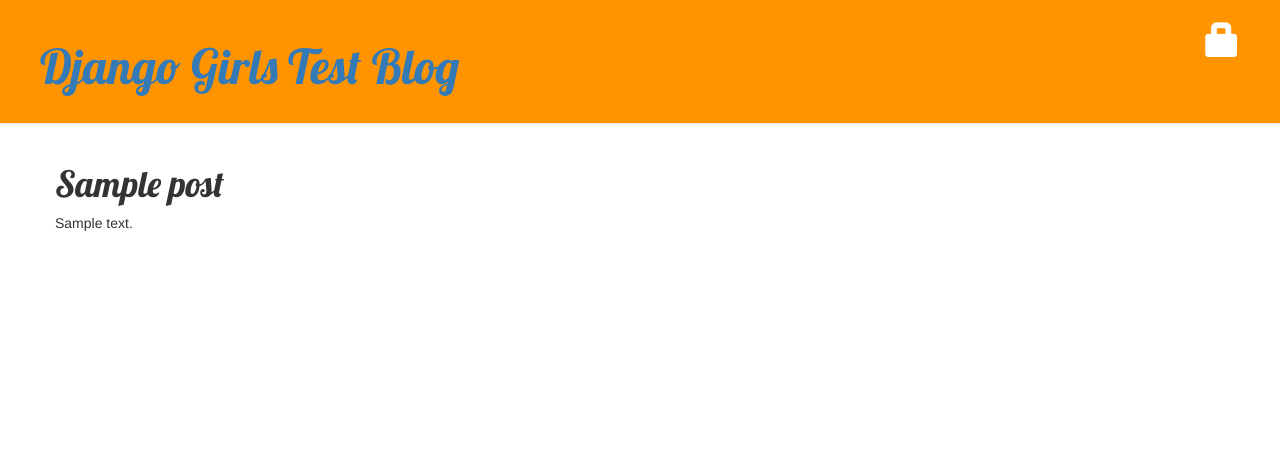
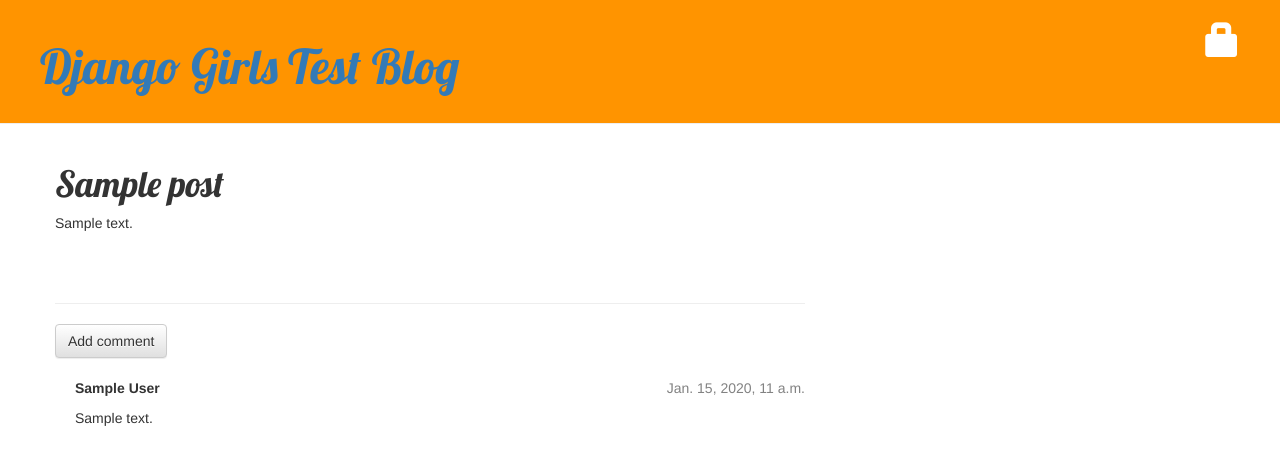
Before and after one commit to szendrei/my-first-blog, a Django app: page /post/1/ in a window 1280 px wide. Shown: the top 465 px of the page. Run offline with Django 3.2, Linux system fonts and the light colour scheme; tables that the repository leaves empty hold one stand-in row (values such as "Sample post"); some libraries are stand-ins or nearby versions.

Commit message:
Added comment model and views, comment approve, remove and user authentication.

```diff
--- a/blog/admin.py
+++ b/blog/admin.py
@@ -1,4 +1,5 @@
 from django.contrib import admin
-from .models import Post
+from .models import Post, Comment
 
 admin.site.register(Post)
+admin.site.register(Comment)
--- a/blog/models.py
+++ b/blog/models.py
@@ -12,5 +12,22 @@
 		self.published_date = timezone.now()
 		self.save()
 
+	def approved_comments(self):
+		return self.comments.filter(approved_comment=True)
+
 	def __str__(self):
 		return self.title
+
+class Comment(models.Model):
+	post = models.ForeignKey('blog.Post', related_name='comments')
+	author = models.CharField(max_length=200)
+	text = models.TextField()
+	created_date = models.DateTimeField(default=timezone.now)
+	approved_comment = models.BooleanField(default=False)
+
+	def approve(self):
+		self.approved_comment = True
+		self.save()
+
+	def __str__(self):
+		return self.text
--- a/blog/static/css/blog.css
+++ b/blog/static/css/blog.css
@@ -50,3 +50,7 @@
 	float: right;
 	margin: 2px;
 }
+
+.comment {
+	margin: 20px 0px 20px 20px;
+}
--- a/blog/templates/blog/post_detail.html
+++ b/blog/templates/blog/post_detail.html
@@ -16,4 +16,23 @@
 		<h1>{{ post.title }}</h1>
 		<p>{{ post.text|linebreaks }}</p>
 	</div>
+	<hr>
+	<a class="btn btn-default" href="{% url 'add_comment_to_post' pk=post.pk %}">Add comment</a>
+	{% for comment in post.comments.all %}
+		{% if user.is_authenticated or comment.approved_comment %}
+			<div class="comment">
+				<div class="date">
+					{{ comment.created_date }}
+					{% if not comment.approved_comment %}
+						<a class="btn btn-default" href="{% url 'comment_remove' pk=comment.pk %}"><span class="glyphicon glyphicon-remove"></span></a>
+						<a class="btn btn-default" href="{% url 'comment_approve' pk=comment.pk %}"><span class="glyphicon glyphicon-ok"></span></a>
+					{% endif %}
+				</div>
+				<p><strong>{{ comment.author }}</strong></p>
+				<p>{{ comment.text|linebreaks }}</p>
+			</div>
+		{% endif %}
+	{% empty %}
+		<p>No comments here yet. :(</p>
+	{% endfor %}
 {% endblock %}
--- a/blog/templates/blog/post_list.html
+++ b/blog/templates/blog/post_list.html
@@ -8,6 +8,7 @@
 			</div>
 			<h1><a href="{% url 'post_detail' pk=post.pk %}">{{ post.title }}</a></h1>
 			<p>{{ post.text|linebreaks }}</p>
+			<a href="{% url 'blog.views.post_detail' pk=post.pk %}">Comments: {{ post.approved_comments.count }}</a>
 		</div>
 	{% endfor %}
 {% endblock %}
--- a/blog/urls.py
+++ b/blog/urls.py
@@ -9,4 +9,7 @@
 	url(r'^drafts/$', views.post_draft_list, name='post_draft_list'),
 	url(r'^post/(?P<pk>[0-9]+)/publish/$', views.post_publish, name="post_publish"),
 	url(r'^post/(?P<pk>[0-9]+)/remove/$', views.post_remove, name="post_remove"),
+	url(r'^post/(?P<pk>[0-9]+)/comment/$', views.add_comment_to_post, name="add_comment_to_post"),
+	url(r'^comment/(?P<pk>[0-9]+)/approve/$', views.comment_approve, name="comment_approve"),
+	url(r'^comment/(?P<pk>[0-9]+)/remove/$', views.comment_remove, name="comment_remove"),
 ]
--- a/blog/views.py
+++ b/blog/views.py
@@ -1,8 +1,8 @@
 from django.shortcuts import render, get_object_or_404
 from django.utils import timezone
-from .models import Post
+from .models import Post, Comment
 from django.shortcuts import redirect
-from .forms import PostForm
+from .forms import PostForm, CommentForm
 from django.contrib.auth.decorators import login_required
 
 
@@ -63,3 +63,29 @@
 	post = get_object_or_404(Post, pk=pk)
 	post.delete()
 	return redirect('blog.views.post_list')
+
+def add_comment_to_post(request, pk):
+	post = get_object_or_404(Post, pk=pk)
+	if request.method == "POST":
+		form = CommentForm(request.POST)
+		if form.is_valid():
+			comment = form.save(commit=False)
+			comment.post = post
+			comment.save()
+			return redirect('blog.views.post_detail', pk=post.pk)
+	else:
+		form = CommentForm()
+	return render(request, 'blog/add_comment_to_post.html', {'form': form})
+
+@login_required
+def comment_approve(request, pk):
+    comment = get_object_or_404(Comment, pk=pk)
+    comment.approve()
+    return redirect('blog.views.post_detail', pk=comment.post.pk)
+
+@login_required
+def comment_remove(request, pk):
+    comment = get_object_or_404(Comment, pk=pk)
+    post_pk = comment.post.pk
+    comment.delete()
+    return redirect('blog.views.post_detail', pk=post_pk)
```
Also changed, not shown: blog/forms.py (+7 -1 lines), blog/templates/blog/add_comment_to_post.html (added, +9 -0 lines), blog/migrations/0002_comment.py (added), blog/migrations/0003_auto_20151021_2215.py (added).
